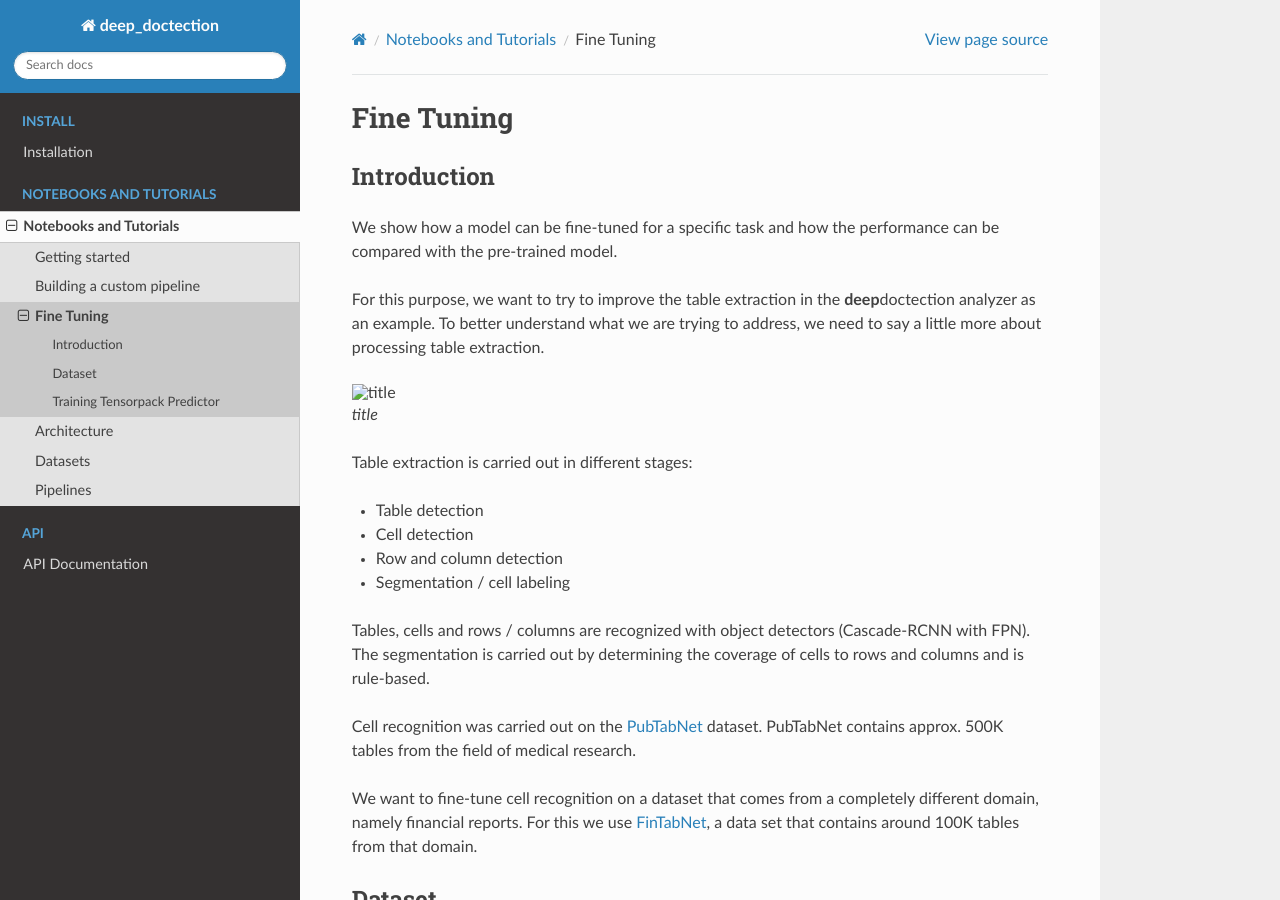
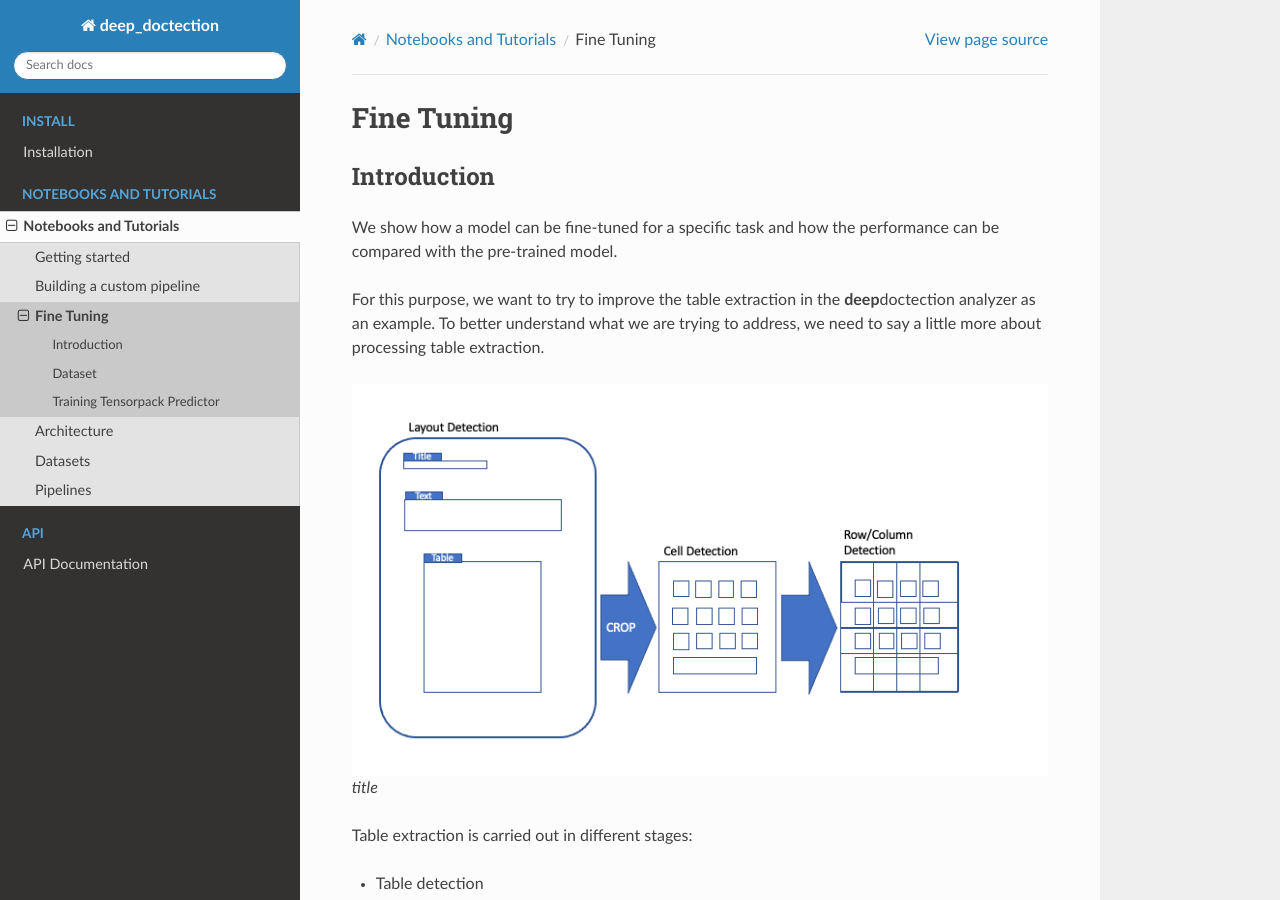
Before and after one commit to deepdoctection/deepdoctection, a Sphinx documentation site: the page built from docs/tutorials/fine_tune.rst, in a window 1280 px wide and 900 px high. Built offline with Sphinx 7.4.7 and the Read the Docs theme 2.0.0, drawn with Linux system fonts in a browser that asks for light colours.

Commit message:
update docs [docs]

```diff
--- a/docs/modules/index.rst
+++ b/docs/modules/index.rst
@@ -2,7 +2,7 @@ API Documentation
 ==============================
 
 .. toctree::
-  :maxdepth: 1
+  :maxdepth: 2
 
   deep_doctection.analyzer
   deep_doctection.dataflow
--- a/docs/tutorials/fine_tune.rst
+++ b/docs/tutorials/fine_tune.rst
@@ -12,7 +12,7 @@ For this purpose, we want to try to improve the table extraction in the
 we are trying to address, we need to say a little more about processing
 table extraction.
 
-.. figure:: ./pics/dd_table.png
+.. figure:: ../../notebooks/pics/dd_table.png
    :alt: title
 
    title
```
